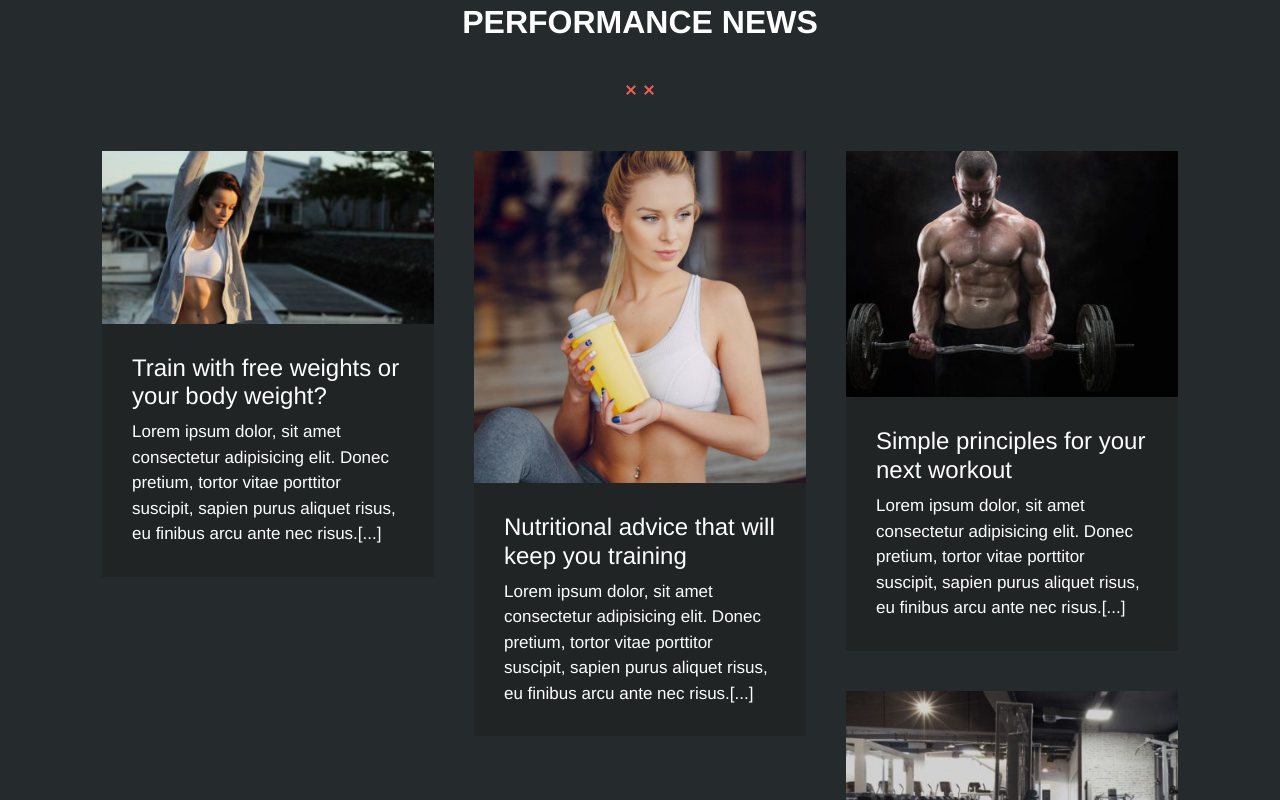
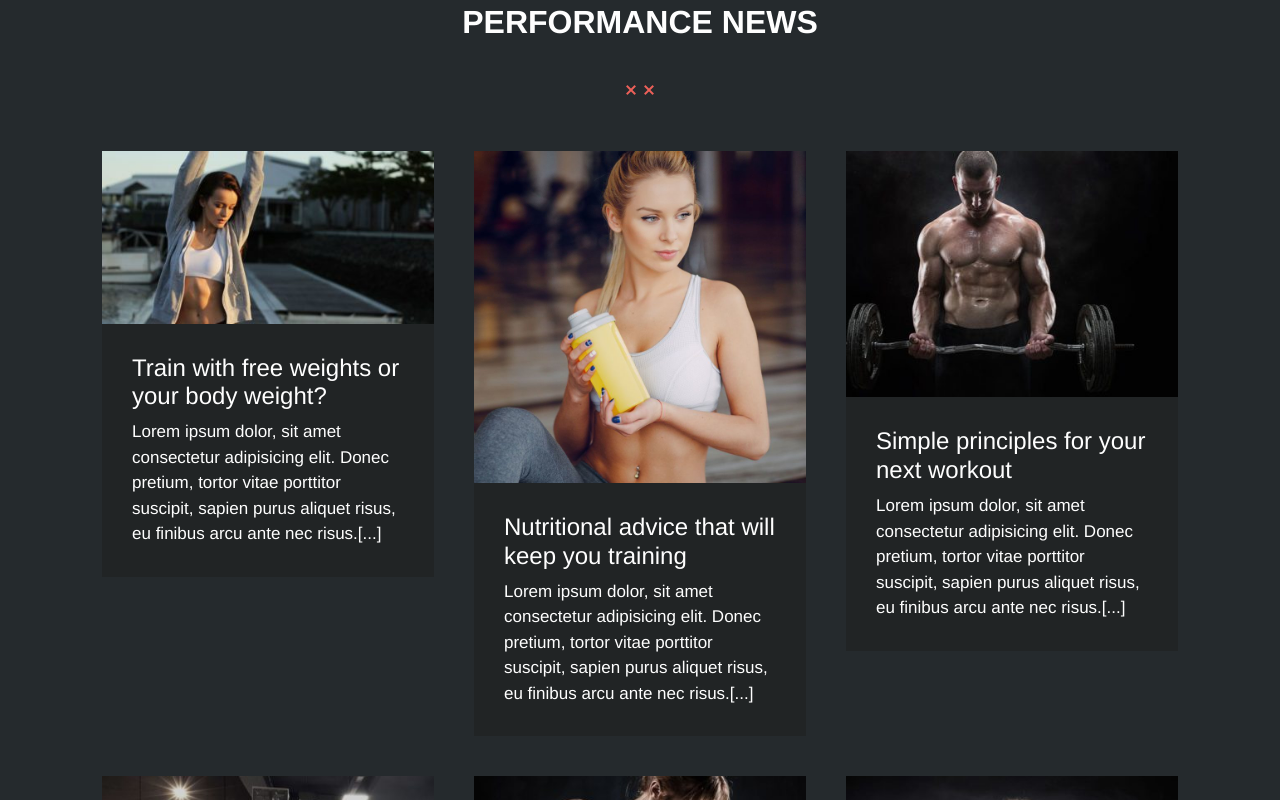
Before and after one commit to Pavel-Stefano/proj-html-vuejs, a Vue app: page / in a window 1280 px wide. Shown: the part 5980-6780 px from the top of the page. Built offline with nearby package versions, Linux system fonts and the light colour scheme.

Commit message:
performance news da rivedere

```diff
--- a/src/components/SectionNews.vue
+++ b/src/components/SectionNews.vue
@@ -3,8 +3,9 @@
 
         <h2>{{title.toUpperCase()}}</h2>
         <img class="divider" src="../assets/images/divider-xx-red.png" alt="">
-        <div class="container clearfix">
-                <!-- card dinamica -->
+        <div class="container">
+
+                <!-- CARD DINAMICA -->
             <div class="card-news" v-for="(item, index) in articles" :key="index">
                 <div class="image">
                     <img :src="require('../assets/images/' + item.image)" alt="">
@@ -14,13 +15,13 @@
                         <i class="fa-solid fa-magnifying-glass"></i>
                     </div>
                 </div>
-
                 <div class="content-card">
                     <h4>{{item.titleArticles}}</h4>
                     <span>{{item.textArticle}}</span>
                 </div>
             </div>
         </div>
+
             <button>{{textButton.toUpperCase()}}</button>
     </section>
 
@@ -86,10 +87,14 @@ mounted(){
     background-color: $backgroundGrey1;
     color: $textWhite;
     padding: 100px 0;
+    .container {
+        display: flex;
+        flex-wrap: wrap;
+    }
     .card-news {
         margin: 20px;
         width: calc(100% / 3 - 40px);
-        float: left;
+
         .content-card {
             text-align: left;
             padding: 30px;
@@ -173,4 +178,10 @@ button {
 .divider {
     margin: 35px 0;
 }
+
+.m-negative {
+    margin-top: -11%;
+}
+
+
 </style>
```
Lines whose indentation alone changed are shown as unchanged.
